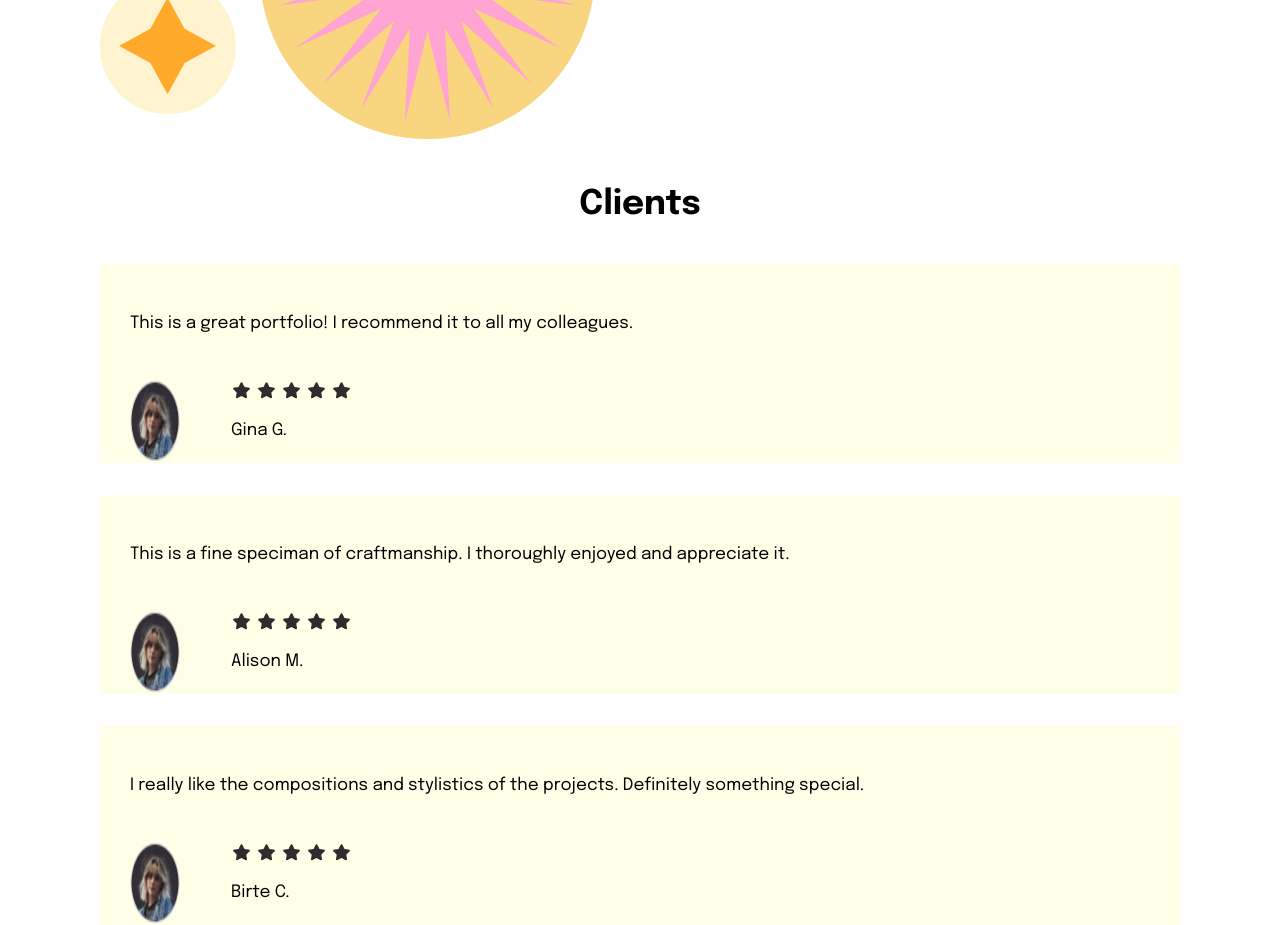
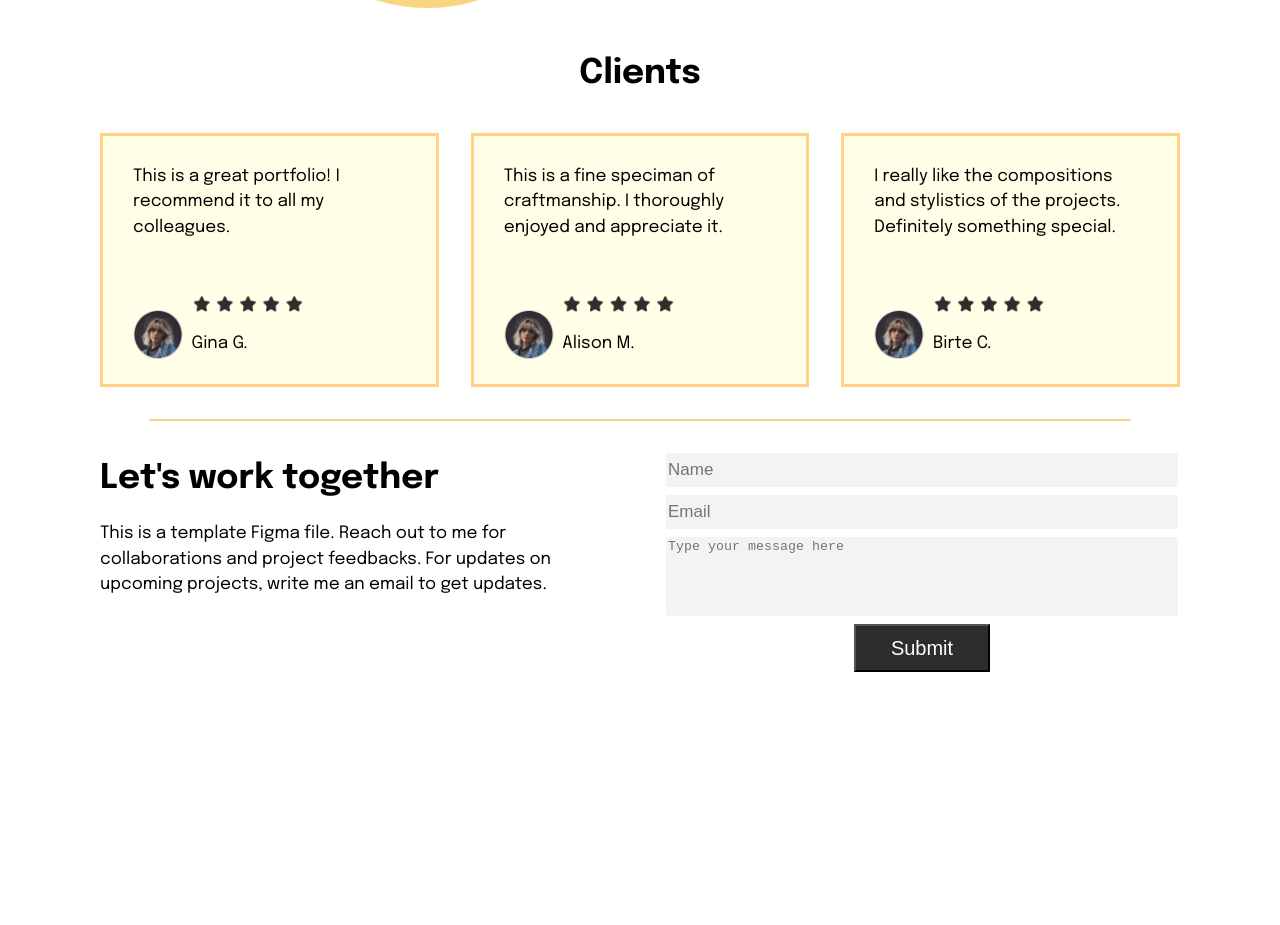
Before and after one commit to tack0sim/spaces-project, a Vue app: page / in a window 1280 px wide. Shown: the part 800-1725 px from the top of the page. After the commit the page ends 1488 px from the top, so only its background shows below. Built offline with nearby package versions, Linux system fonts and the light colour scheme.

Commit message:
design adjustments, improved semantic html, responsive design

```diff
--- a/src/App.vue
+++ b/src/App.vue
@@ -2,12 +2,14 @@
 import Header from "./components/Header.vue";
 import TopElement from "./components/TopElement.vue";
 import Clients from "./components/Clients.vue";
+import Contact from "./components/Contact.vue";
 </script>
 
 <template>
   <Header message="Home" />
   <TopElement />
   <Clients />
+  <Contact />
 </template>
 
 <style scoped></style>
--- a/src/components/ClientCards.vue
+++ b/src/components/ClientCards.vue
@@ -28,28 +28,42 @@ defineProps({
 </template>
 
 <style scoped>
+@media (min-width: 700px) {
+  .upper {
+    width: 19.5rem;
+    height: auto;
+  }
+  .stars {
+    grid-column-end: auto;
+  }
+}
+@media (min-width: 900px) {
+  .upper {
+    width: 18rem;
+    height: auto;
+  }
+}
 .upper {
   padding: 30px;
   background-color: #ffffd285;
+  border: solid #ffd285;
 }
 .inner {
   display: grid;
+  align-content: center;
+  justify-items: start;
   gap: 20%;
-  min-height: fit-content;
 }
 .rating {
   display: flex;
-  justify-content: flex-start;
+  justify-content: end;
+  align-items: center;
 }
 .stars {
   display: grid;
-  grid-auto-rows: auto;
   margin-left: 5%;
 }
 p {
   font-size: var(--text-size);
 }
-img {
-  vertical-align: middle;
-}
 </style>
--- a/src/components/Clients.vue
+++ b/src/components/Clients.vue
@@ -27,6 +27,19 @@ import ClientCards from "./ClientCards.vue";
 </template>
 
 <style scoped>
+@media (min-width: 700px) {
+  .content {
+    display: inline-flex !important;
+    justify-content: space-evenly;
+    width: 100%;
+  }
+}
+@media (min-width: 900px) {
+  .content {
+    display: inline-flex !important;
+    justify-content: space-evenly;
+  }
+}
 .inner {
   min-width: 315px;
 }
--- /dev/null
+++ b/src/components/Contact.vue
@@ -0,0 +1,104 @@
+<script setup></script>
+
+<template>
+  <article class="wrapper" id="contact__card">
+    <div class="line"></div>
+    <section class="contact">
+      <section class="contact__description">
+        <h3>Let's work together</h3>
+        <p>
+          This is a template Figma file. Reach out to me for collaborations and
+          project feedbacks. For updates on upcoming projects, write me an email
+          to get updates.
+        </p>
+      </section>
+      <section class="contact__form">
+        <form action="">
+          <fieldset class="form">
+            <input type="text" class="text-field" placeholder="Name" />
+            <input type="text" class="text-field" placeholder="Email" />
+            <textarea
+              rows="5"
+              cols=""
+              type="textarea"
+              class="text-field"
+              placeholder="Type your message here"
+            ></textarea>
+          </fieldset>
+          <input type="button" class="button" value="Submit" />
+        </form>
+      </section>
+    </section>
+  </article>
+</template>
+
+<style scoped>
+@media (min-width: 700px) {
+  #contact__card {
+    margin-top: 1rem;
+  }
+  .contact {
+    display: flex;
+    justify-content: space-evenly;
+  }
+  .contact__description {
+    width: 50%;
+  }
+  .contact__form {
+    width: 50%;
+    margin-left: 3rem;
+  }
+  h3 {
+    display: block;
+    margin: 0;
+  }
+}
+.line {
+  width: min(67.5rem, calc(100% - 6.25rem));
+  height: 0;
+  border: solid #ffd285;
+  border-width: thin;
+  margin-inline: auto;
+  margin-top: 2rem;
+  margin-bottom: 2rem;
+}
+.form {
+  display: grid;
+  border: none;
+  padding: 0px;
+}
+input {
+  display: block;
+  font-size: var(--text-size);
+}
+input.text-field,
+.text-field {
+  margin-top: 0;
+  margin-bottom: 0.5rem;
+  border: none;
+  border-radius: 3px;
+  background-color: #f3f3f3;
+  min-height: 2rem;
+}
+input.button {
+  width: 8.5rem;
+  height: 3rem;
+  display: flex;
+  margin-inline: auto;
+}
+textarea {
+  resize: none;
+}
+.button {
+  background-color: #2d2d2d;
+  color: #ffffff;
+  font-size: var(--h4-size);
+  font-weight: 100;
+}
+h3 {
+  font-size: var(--h3-size);
+}
+p {
+  font-size: var(--text-size);
+}
+</style>
--- a/src/components/Header.vue
+++ b/src/components/Header.vue
@@ -8,8 +8,10 @@ defineProps({
 
 <template>
   <div class="wrapper">
+    <nav>
       <p class="logo">Logo</p>
       <p id="home-message">{{ message }}</p>
+      <div class="menu">
         <ul>
           <li>
             <a href="" class="menuItem">About</a>
@@ -22,6 +24,8 @@ defineProps({
           </li>
         </ul>
       </div>
+    </nav>
+  </div>
 </template>
 
 <style scoped>
@@ -30,6 +34,19 @@ defineProps({
   font-size: var(--h4-size);
   font-weight: 600;
 }
+@media (min-width: 700px) {
+  nav {
+    display: inline-flex;
+    justify-content: space-between;
+    align-items: baseline;
+    width: 100%;
+  }
+  ul,
+  li {
+    display: inline-flex;
+    margin: 0 0 0 0.5rem;
+  }
+}
 a.menuItem {
   font-size: var(--h5-size);
   font-weight: 400;
--- a/src/style.css
+++ b/src/style.css
@@ -39,7 +39,7 @@ html {
 }
 
 body {
-  margin: 0;
+  margin: 0 0 1rem 0;
   min-height: 100vh;
 }
 
@@ -62,4 +62,5 @@ ul {
 .wrapper {
   width: min(67.5rem, calc(100% - 6.25rem));
   margin-inline: auto;
+  overflow-x: inherit;
 }
```
Lines whose indentation alone changed are shown as unchanged.
